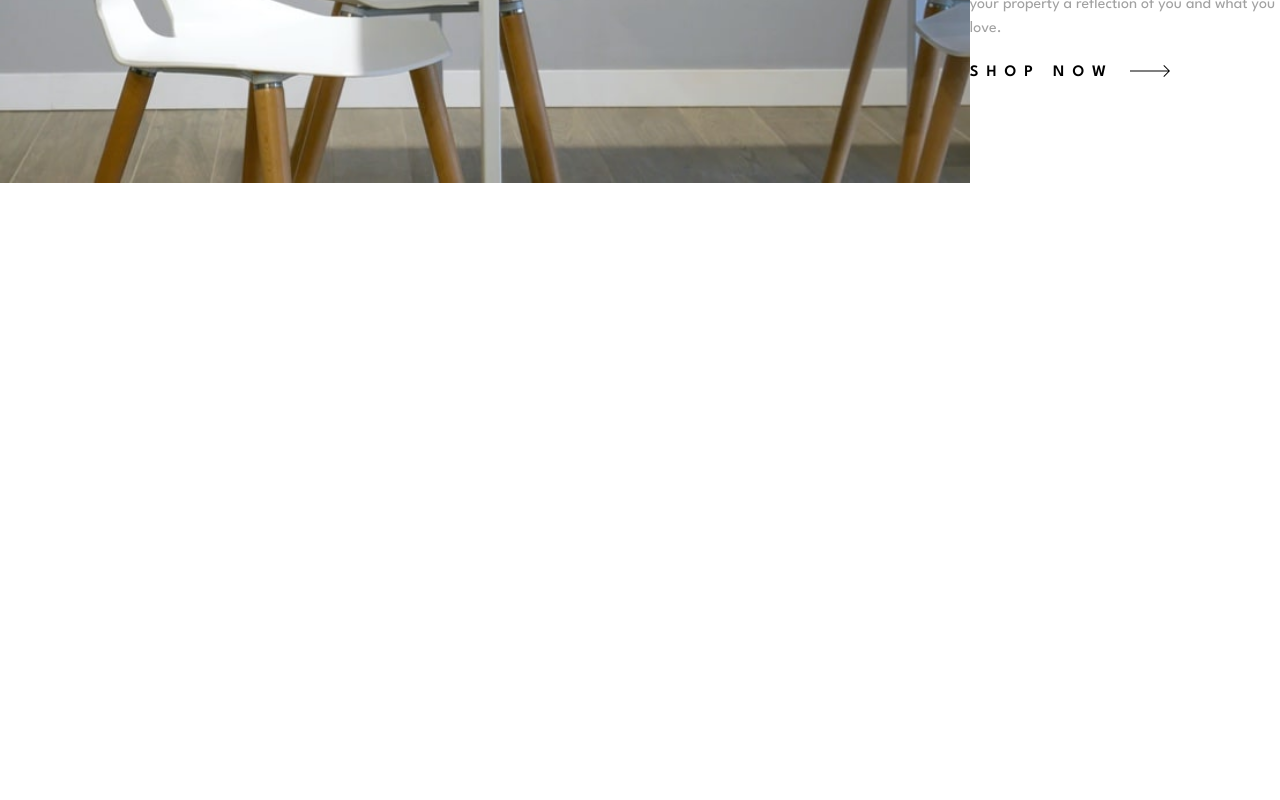
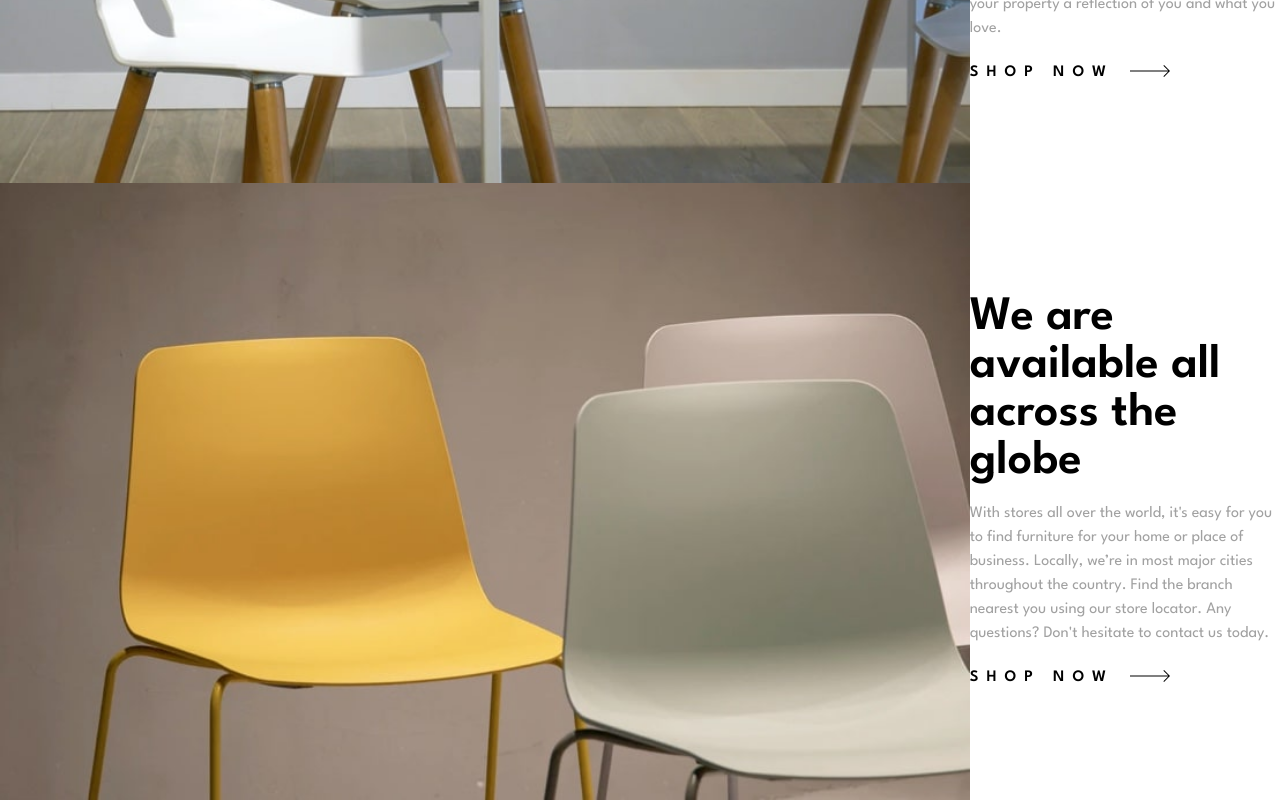
Before and after one commit to aosull97/room-homepage, a React (Vite) app: page / in a window 1280 px wide. Shown: the part 433-1233 px from the top of the page. Before the commit the page ends 800 px from the top, so only its background shows below. Built offline with nearby package versions, Linux system fonts and the light colour scheme.

Commit message:
Slide 2 created

```diff
--- a/src/components/Slide1.jsx
+++ b/src/components/Slide1.jsx
@@ -12,7 +12,7 @@ const Slide1 = () => {
           />
         </div>
         <div className="w-1/4 place-self-center m-auto">
-          <p className="font-semibold text-5xl"> Discover innovative ways to decorate</p>
+          <p className="font-semibold text-5xl">Discover innovative ways to decorate</p>
           <p className="text-grey-500 py-4">
             We provide unmatched quality, comfort, and style for property owners
             across the country. Our experts combine form and function in
--- a/src/components/Slide2.jsx
+++ b/src/components/Slide2.jsx
@@ -1,11 +1,30 @@
-import ShopNow from "./ShopNow"
+import ShopNow from "./ShopNow";
 
 const Slide2 = () => {
   return (
     <div>
-        <ShopNow />
+      <div className="flex items-center">
+        <div className="">
+          <img
+            src="/images/desktop-image-hero-2.jpg"
+            alt="Image of white chairs seated by a wooden table with a bonsai tree ontop"
+            width={1000}
+          />
+        </div>
+        <div className="w-1/4 place-self-center m-auto">
+          <p className="font-semibold text-5xl">
+            We are available all across the globe</p>
+          <p className="text-grey-500 py-4">
+            With stores all over the world, it's easy for you to find furniture
+            for your home or place of business. Locally, we’re in most major
+            cities throughout the country. Find the branch nearest you using our
+            store locator. Any questions? Don't hesitate to contact us today.
+          </p>
+          <ShopNow />
+        </div>
+      </div>
     </div>
-  )
-}
+  );
+};
 
-export default Slide2
+export default Slide2;
--- a/src/components/Slider.jsx
+++ b/src/components/Slider.jsx
@@ -1,9 +1,12 @@
 import Slide1 from "./Slide1"
+import Slide2 from "./Slide2"
+import Slide3 from "./Slide3"
 
 const Slider = () => {
   return (
     <div>
         <Slide1 />
+        <Slide2 />
     </div>
   )
 }
```
Also changed, not shown: src/App.jsx (line endings or trailing spaces).
